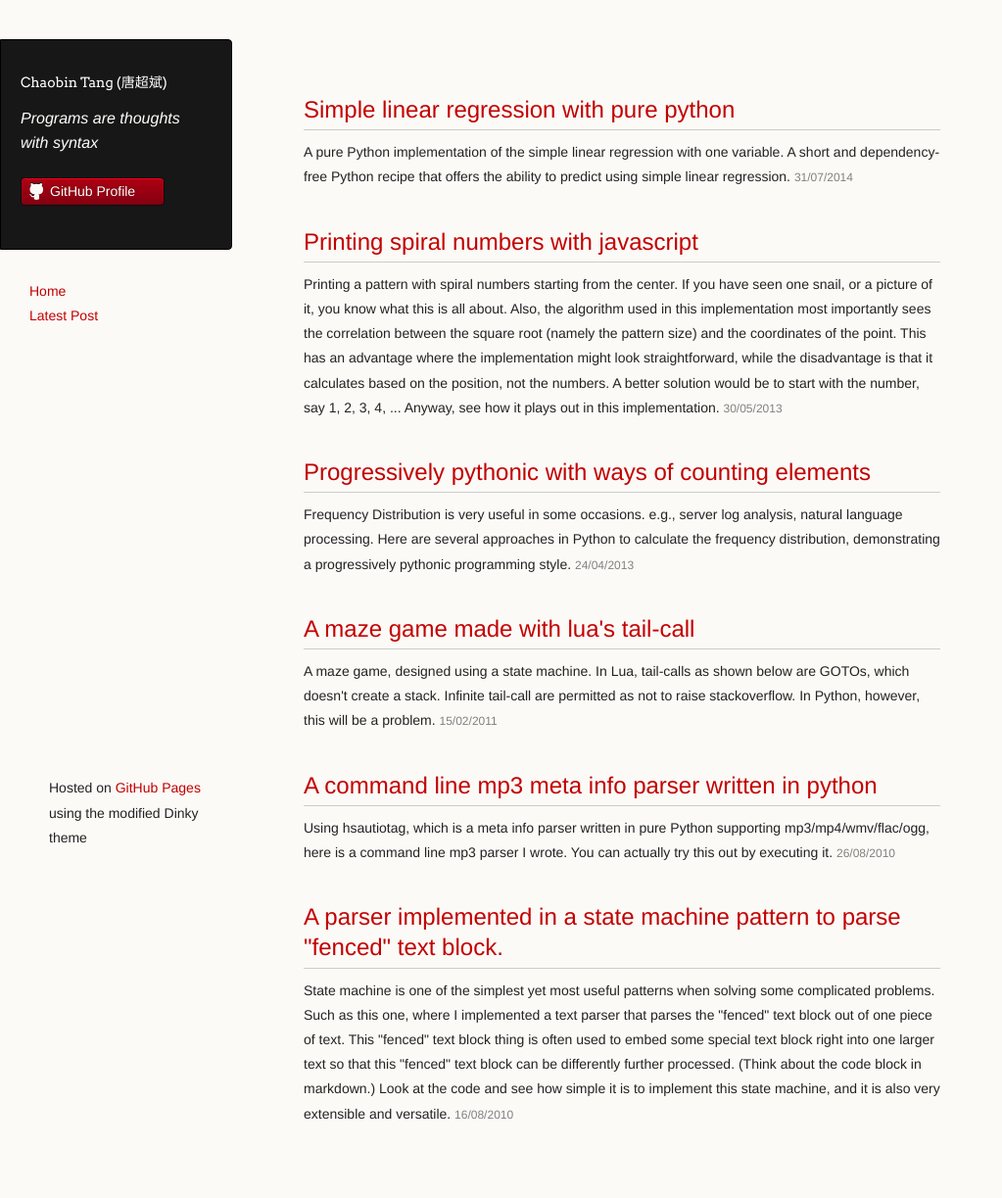
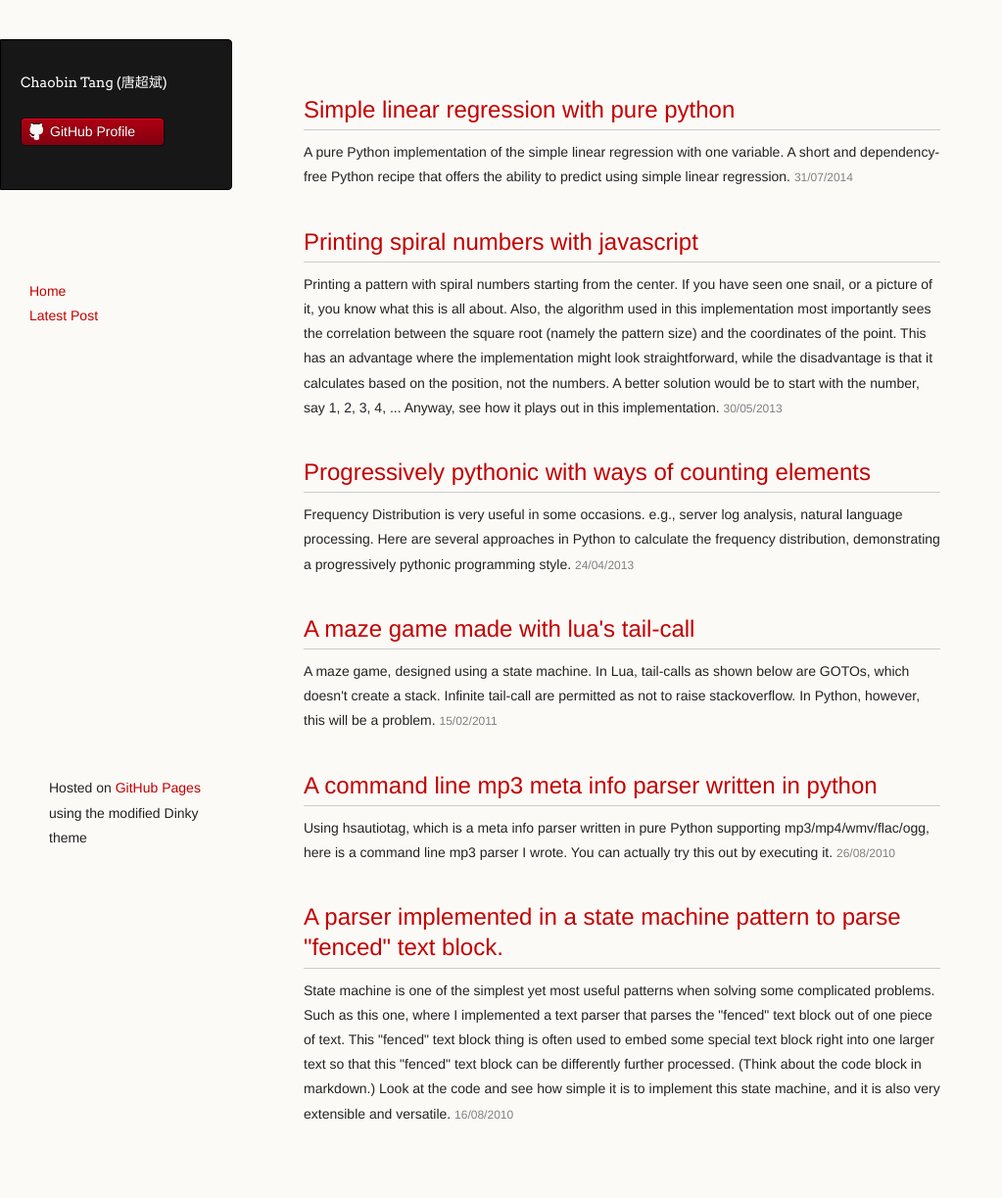
Before and after one commit to chaobin/chaobin.github.io, a Jekyll site: the page built from index.html, in a window 1280 px wide. Shown: the whole page at 98% size, without its empty margins (0-1023 px from the left). Built offline with Jekyll 4.4.1, drawn with Linux system fonts in a browser that asks for light colours; Markdown is read by kramdown in place of the engine named in the settings.

Commit message:
Removed the slogan.

```diff
--- a/_includes/header.html
+++ b/_includes/header.html
@@ -1,6 +1,6 @@
 <header>
   <h1 class="header">Chaobin Tang (唐超斌)</h1>
-  <p class="header">Programs are thoughts with syntax</p>
+  <p class="header"></p>
   <ul>
     <li><a class="buttons github" href="https://github.com/chaobin">GitHub Profile</a></li>
   </ul>
```
